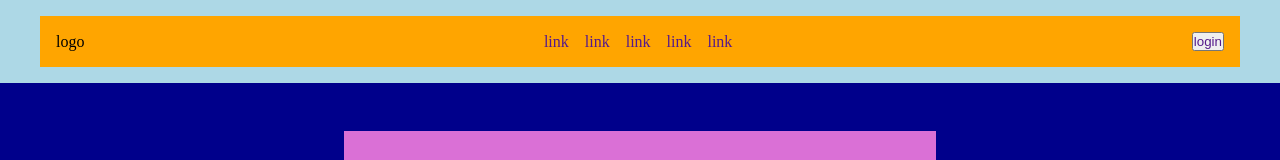
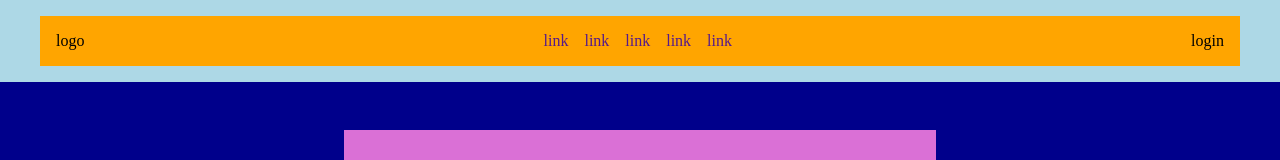
Before and after one commit to SalvatoreMangiacotti/htmlcss-struttura-discord, a plain HTML site: page index.html in a window 1280 px wide. Shown: the top 160 px of the page. Drawn offline with Linux system fonts and the light colour scheme.

Commit message:
Login fix

```diff
--- a/index.html
+++ b/index.html
@@ -20,7 +20,7 @@
                 <li><a href="">link</a></li>
             </ul>
             <div id="login">
-                <button><a href="">login</a></button>
+                login
             </div>
         </nav>
     </header>
```
